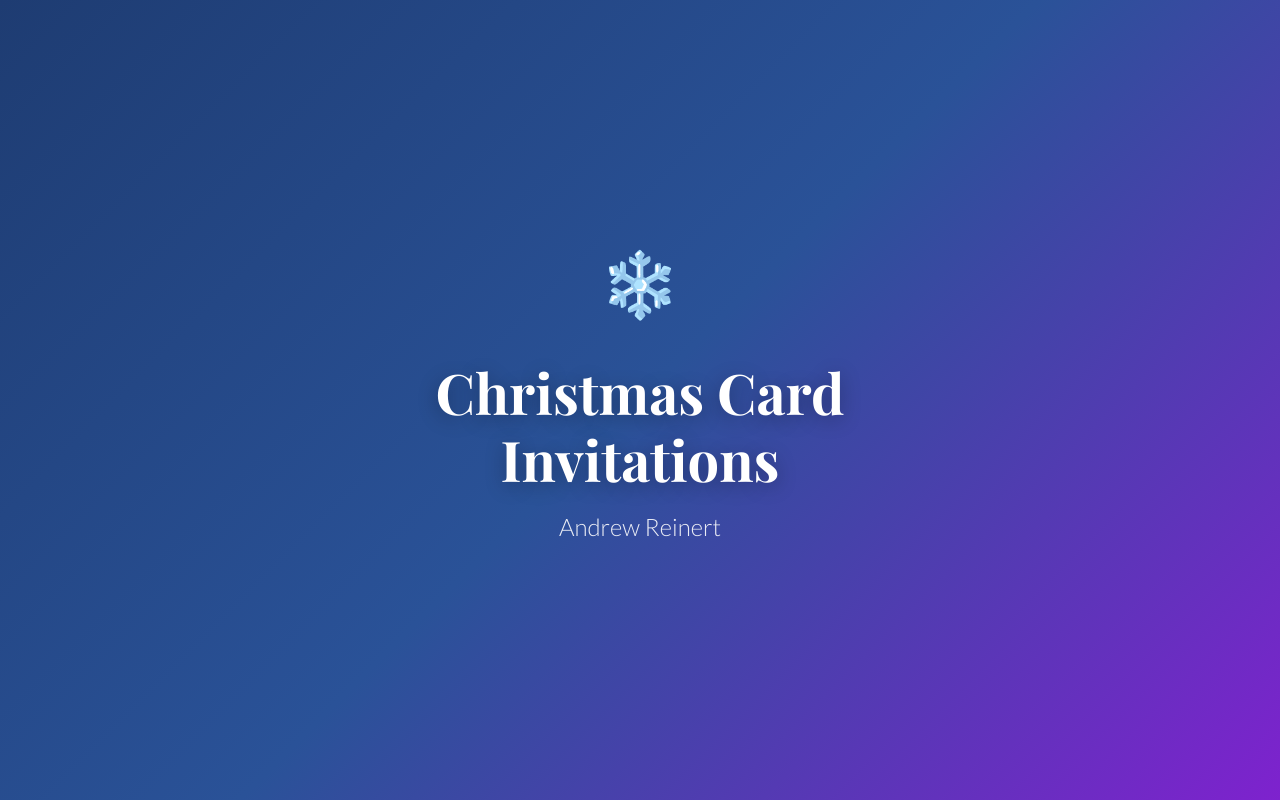
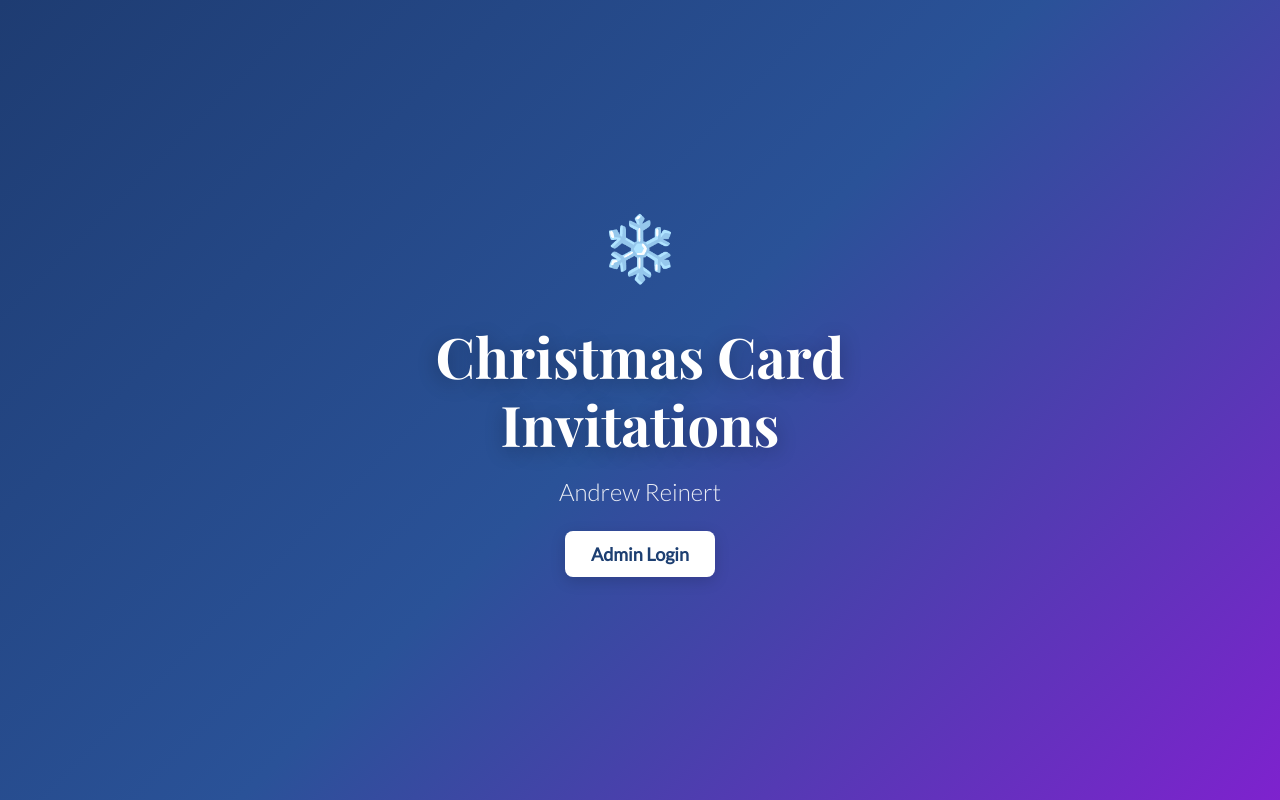
Before and after one commit to NamTruongTran/christmas-card-invitation, a plain HTML site: page index.html in a window 1280 px wide. Drawn offline with nearby package versions, Linux system fonts and the light colour scheme.

Commit message:
forward button

```diff
--- a/index.html
+++ b/index.html
@@ -1,12 +1,15 @@
 <!DOCTYPE html>
 <html lang="en">
+
 <head>
     <meta charset="UTF-8">
     <meta name="viewport" content="width=device-width, initial-scale=1.0">
     <title>Christmas Card Invitations</title>
     <link rel="preconnect" href="https://fonts.googleapis.com">
     <link rel="preconnect" href="https://fonts.gstatic.com" crossorigin>
-    <link href="https://fonts.googleapis.com/css2?family=Playfair+Display:wght@400;600;700&family=Lato:wght@300;400&display=swap" rel="stylesheet">
+    <link
+        href="https://fonts.googleapis.com/css2?family=Playfair+Display:wght@400;600;700&family=Lato:wght@300;400&display=swap"
+        rel="stylesheet">
     <style>
         * {
             margin: 0;
@@ -36,7 +39,7 @@
             font-weight: 700;
             margin-bottom: 20px;
             line-height: 1.2;
-            text-shadow: 0 4px 20px rgba(0,0,0,0.3);
+            text-shadow: 0 4px 20px rgba(0, 0, 0, 0.3);
         }
 
         .admin-name {
@@ -53,9 +56,12 @@
         }
 
         @keyframes float {
-            0%, 100% {
+
+            0%,
+            100% {
                 transform: translateY(0);
             }
+
             50% {
                 transform: translateY(-20px);
             }
@@ -65,20 +71,46 @@
             h1 {
                 font-size: 2.5em;
             }
+
             .admin-name {
                 font-size: 1.2em;
             }
+
             .snowflake {
                 font-size: 3em;
             }
         }
+
+        /* ⭐ Admin Button Style */
+        .admin-btn {
+            display: inline-block;
+            padding: 12px 26px;
+            background: white;
+            color: #1d3f72;
+            font-size: 18px;
+            font-weight: bold;
+            border-radius: 8px;
+            text-decoration: none;
+            box-shadow: 0 4px 15px rgba(0, 0, 0, 0.15);
+            transition: all 0.2s ease;
+            margin-top: 25px;
+        }
+
+        .admin-btn:hover {
+            background: #f0f0f0;
+            transform: translateY(-2px);
+        }
     </style>
 </head>
+
 <body>
     <div class="container">
         <div class="snowflake">❄️</div>
         <h1>Christmas Card<br>Invitations</h1>
         <p class="admin-name">Andrew Reinert</p>
+        <!-- ⭐ Admin Login Button -->
+        <a href="/invitation/admin-7k9mP4xR/" class="admin-btn">Admin Login</a>
     </div>
 </body>
+
 </html>
```
